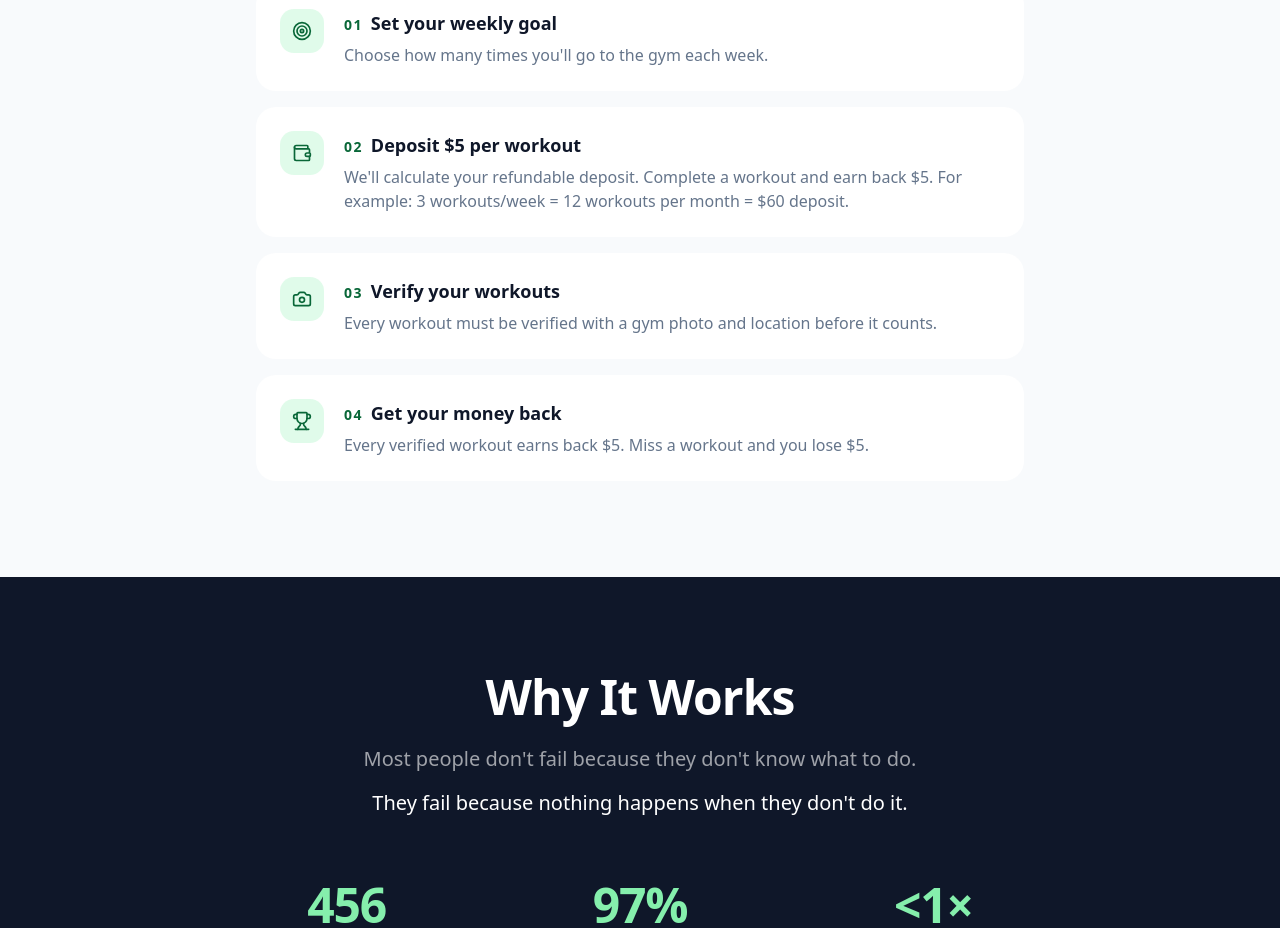
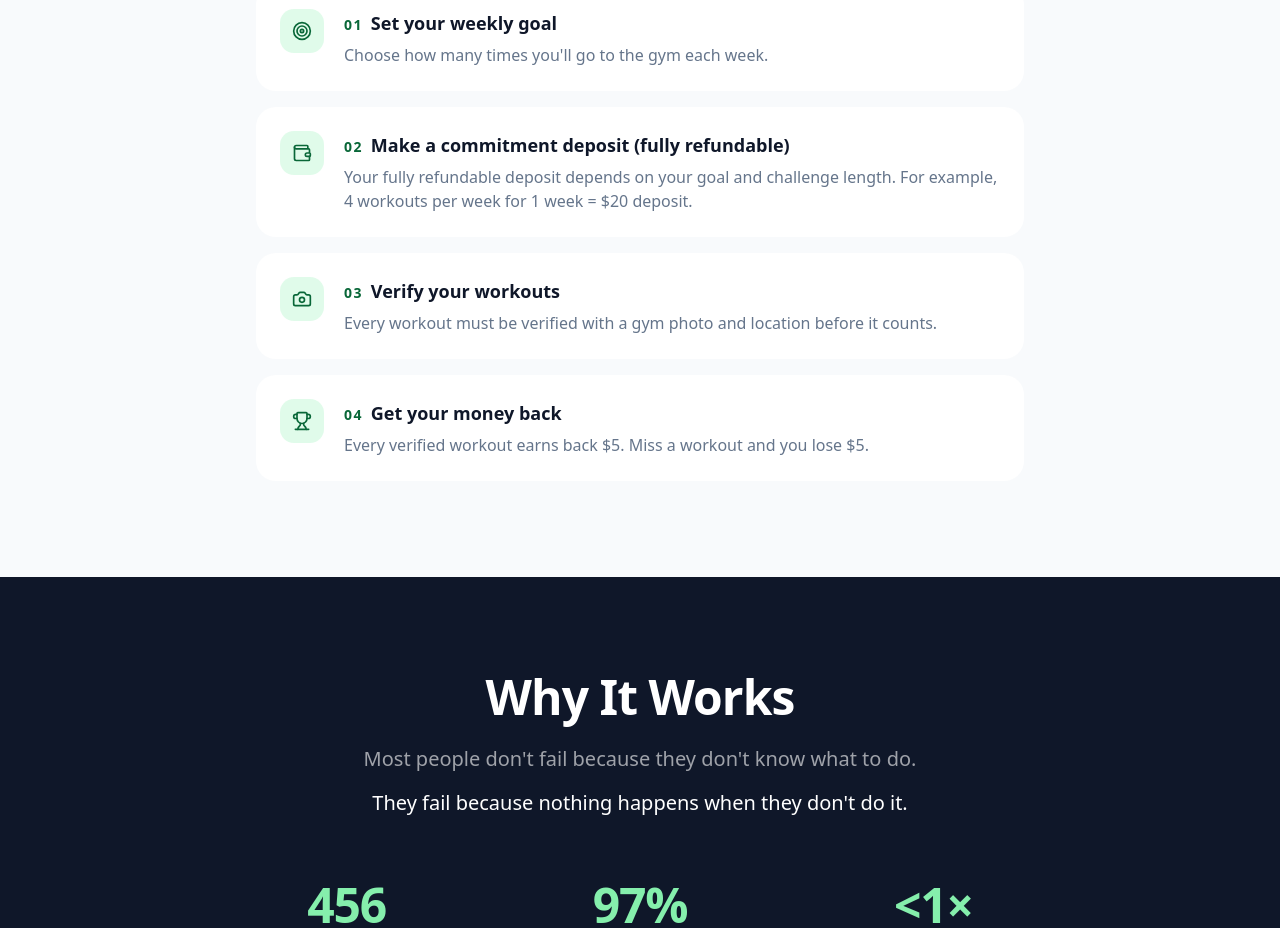
Before and after one commit to bridgetnmfreelancer-cloud/rork-gymtaxx-challenge, a React (Vite) app in the folder web/: page /4weekchallenge in a window 1280 px wide. Shown: the part 900-1828 px from the top of the page. Built offline with nearby package versions, Linux system fonts and the light colour scheme; no server answers.

Commit message:
Introduce a one-week free trial and a new sign-up-first journey for the Join button

```diff
--- a/web/src/pages/Landing.tsx
+++ b/web/src/pages/Landing.tsx
@@ -7,23 +7,22 @@ import { Button } from "@/components/ui/button";
 import { useAuth } from "@/context/AuthProvider";
 import { setJourney } from "@/lib/journey";
 import {
-  CHALLENGE_WEEKS,
   REWARD_PER_WORKOUT,
-  WEEKLY_GOALS,
   currencyForRegion,
   currencySymbol,
   depositFor,
   formatMoney,
-  totalWorkouts,
 } from "@/lib/money";
 import { isAndroid, isStandalone } from "@/lib/pwa";
 import { recordVisit } from "@/lib/visitor";
 
 /**
- * The smallest goal, used for the worked example in step two — the same one the
- * marketing site quotes.
+ * The worked example in step two — the shortest challenge at a common goal.
+ * Challenge length now varies, so the copy explains what the deposit depends
+ * on (goal and length) instead of quoting a fixed per-workout price.
  */
-const EXAMPLE_GOAL = WEEKLY_GOALS[0];
+const EXAMPLE_GOAL = 4;
+const EXAMPLE_WEEKS = 1;
 
 /**
  * Where Android arrivals go instead of the install flow — the manual,
@@ -78,8 +77,7 @@ export default function Landing() {
   const currency = useMemo(() => currencyForRegion(), []);
   const symbol = currencySymbol(currency);
   const perWorkout = `${symbol}${REWARD_PER_WORKOUT}`;
-  const exampleWorkouts = totalWorkouts(EXAMPLE_GOAL);
-  const exampleDeposit = formatMoney(depositFor(EXAMPLE_GOAL), currency);
+  const exampleDeposit = formatMoney(depositFor(EXAMPLE_GOAL, EXAMPLE_WEEKS), currency);
 
   useEffect(() => {
     document.title = "GymTaxx | Finally stay consistent with the gym";
@@ -235,9 +233,9 @@ export default function Landing() {
             <Step icon={Target} index="01" title="Set your weekly goal">
               Choose how many times you'll go to the gym each week.
             </Step>
-            <Step icon={Wallet} index="02" title={`Deposit ${perWorkout} per workout`}>
-              We'll calculate your refundable deposit. Complete a workout and earn back {perWorkout}. For example:{" "}
-              {EXAMPLE_GOAL} workouts/week = {exampleWorkouts} workouts per month = {exampleDeposit} deposit.
+            <Step icon={Wallet} index="02" title="Make a commitment deposit (fully refundable)">
+              Your fully refundable deposit depends on your goal and challenge length. For example, {EXAMPLE_GOAL}{" "}
+              workouts per week for 1 week = {exampleDeposit} deposit.
             </Step>
             <Step icon={Camera} index="03" title="Verify your workouts">
               Every workout must be verified with a gym photo and location before it counts.
```
